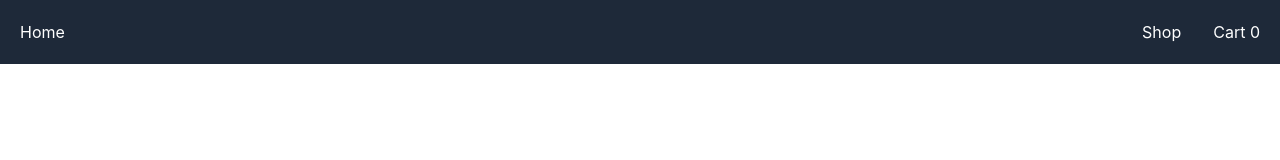
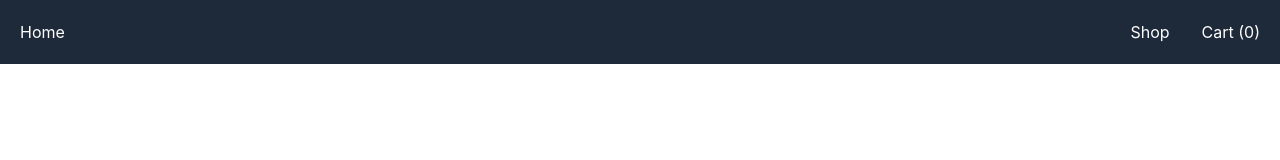
Before and after one commit to KhazinAwan/Shopping-Cart, a React (Vite) app: page / in a window 1280 px wide. Shown: the top 160 px of the page. Built offline with nearby package versions, Linux system fonts and the light colour scheme.

Commit message:
Make Navbar sticky and format cart count

```diff
--- a/src/components/Navbar.jsx
+++ b/src/components/Navbar.jsx
@@ -8,7 +8,7 @@ function Navbar() {
 
     return(
 
-        <nav className="flex justify-between p-5 bg-gray-800 text-white">
+        <nav className="flex justify-between p-5 bg-gray-800 text-white sticky top-0 z-10">
             <ul>
                 <li>
                     <Link to="/" className="hover:underline hover:decoration-amber-400 hover:underline-offset-4 focus:outline-none focus-visible:ring-2 focus-visible:ring-amber-400 focus-visible:ring-offset-4 focus-visible:ring-offset-gray-800">Home</Link>
@@ -21,7 +21,7 @@ function Navbar() {
                 </li>
 
                 <li>
-                    <Link to="/cart" className="hover:underline hover:decoration-amber-400 hover:underline-offset-4 focus:outline-none focus-visible:ring-2 focus-visible:ring-amber-400 focus-visible:ring-offset-4 focus-visible:ring-offset-gray-800">Cart {cart.reduce((total, product) => total + product.quantity, 0)}</Link>
+                    <Link to="/cart" className="hover:underline hover:decoration-amber-400 hover:underline-offset-4 focus:outline-none focus-visible:ring-2 focus-visible:ring-amber-400 focus-visible:ring-offset-4 focus-visible:ring-offset-gray-800">Cart ({cart.reduce((total, product) => total + product.quantity, 0)})</Link>
                 </li>
             </ul>
         </nav>
```
